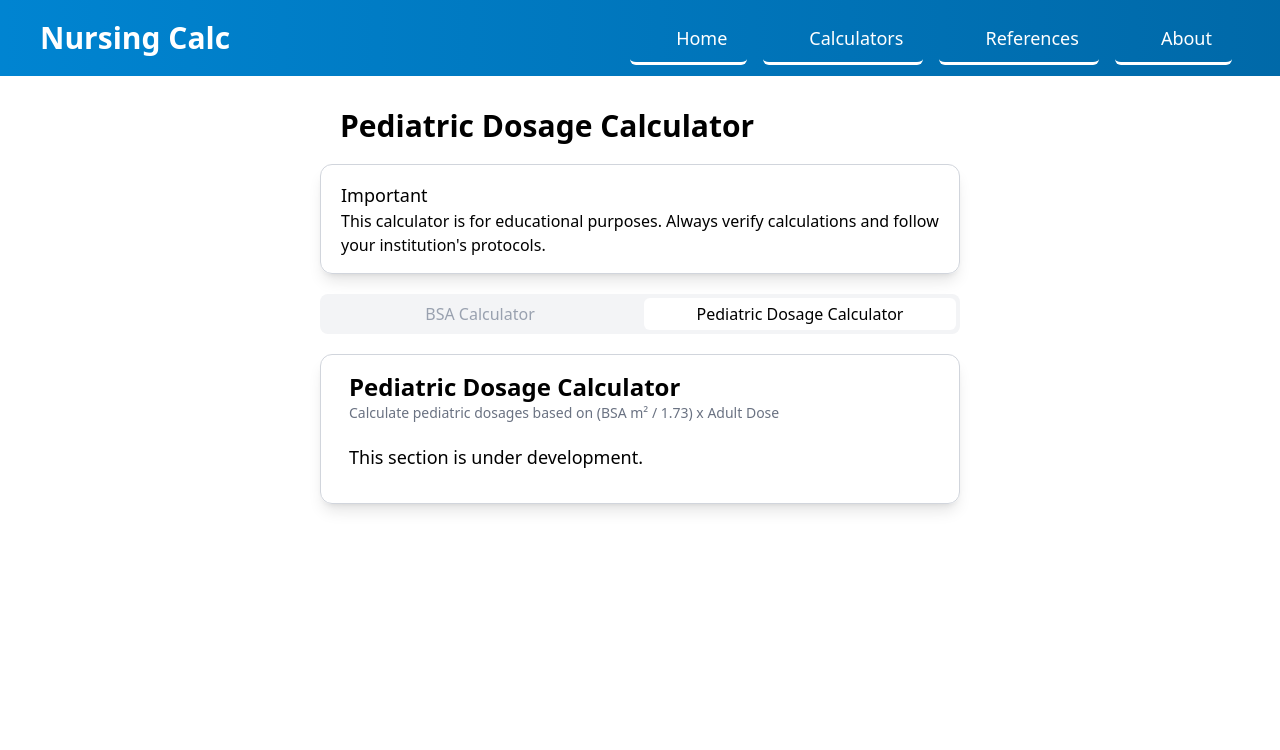
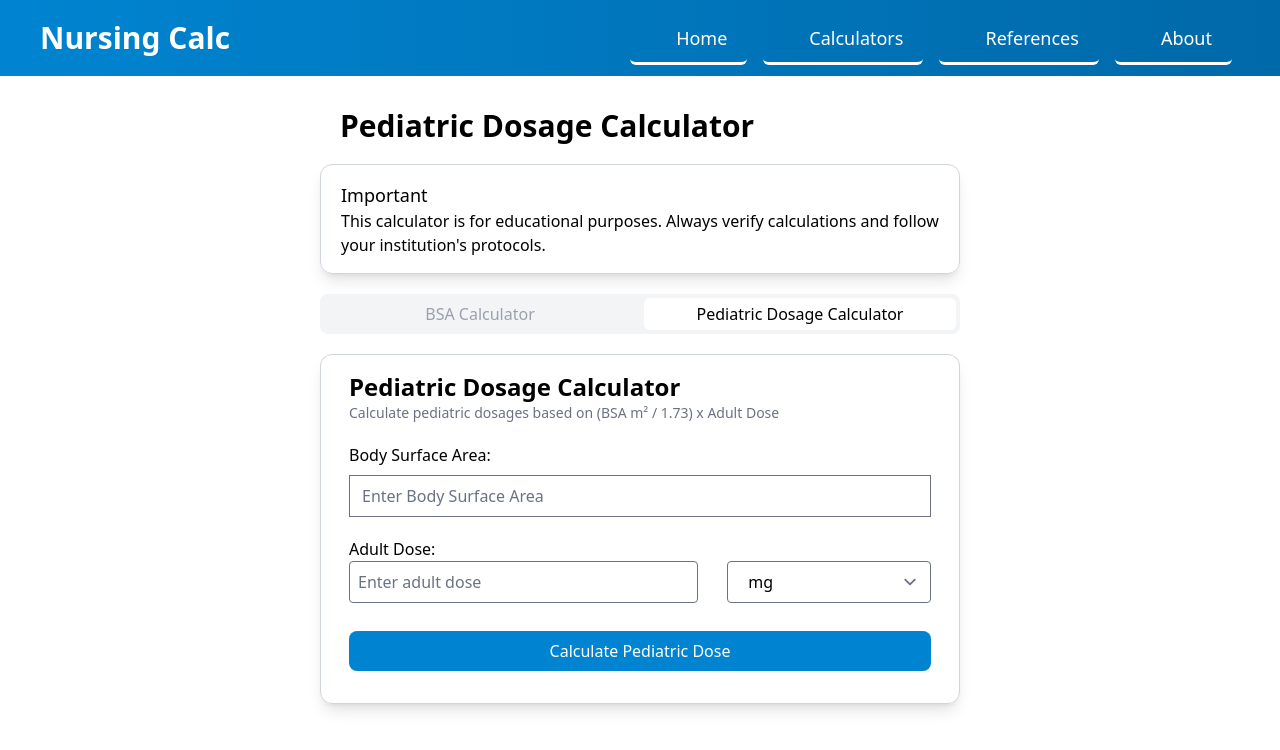
Before and after one commit to cianvergelll/Nursing-Calc, a SvelteKit app: page /calculators/pediatric-dosage in a window 1280 px wide. Both pictures are taken after a click on the button "Pediatric Dosage Calculator". Shown: the top 750 px of the page. Built offline with nearby package versions, Linux system fonts and the light colour scheme; some icons are missing.

Commit message:
pedriatic-dosage: update to latest version

```diff
--- a/src/routes/calculators/pediatric-dosage/+page.svelte
+++ b/src/routes/calculators/pediatric-dosage/+page.svelte
@@ -8,6 +8,16 @@
     let bsaSubmitted = $state(false);
     let pdcSubmitted = $state(false);
     let bsaResult = $state(0);
+    let adultDose = $state('');
+    let patientBSA = $state('');
+    let PediatricDose = $state(0);
+
+    let selectedAdultDose = $state('mg');
+    let adultDoseOption = [
+        { value: 'mg', label: 'mg' },
+        { value: 'mcg', label: 'mcg' },
+        { value: 'g', label: 'g' }
+    ];
 
     let selectedWeightOption = $state('kg');
     let weightOptions = [
@@ -50,6 +60,12 @@ function convertWeight() {
     }
 
     const inputStyle = "border p-2 rounded mb-2";
+
+    function calculatePediatricDose() {
+        pdcSubmitted = true;
+
+        PediatricDose = ((patientBSA / 1.73) * adultDose).toFixed(2);
+    }
  </script>
 
 <Navbar />
@@ -120,12 +136,36 @@ function convertWeight() {
         <button onclick={calculateBSA} class="py-2 mb-4 bg-sky-600 text-white px-10 rounded-lg w-full hover:bg-blue-700 transition hover:scale-100">Calculate Body Surface Area (BSA)</button>
     </div>
     {:else if activeTab === 'pdc'}
-        <div class="w-full border border-gray-300 py-4 rounded-xl px-7 shadow-lg mt-5">
+        <div class="w-full border border-gray-300 py-4 rounded-xl px-7 shadow-lg my-5">
             <p class="text-2xl font-bold flex flex-col">Pediatric Dosage Calculator</p>
             <p class="text-sm mb-5 text-gray-500">Calculate pediatric dosages based on (BSA m² / 1.73) x Adult Dose</p>
 
-            <!-- Add your pediatric dosage calculation logic here -->
-            <p class="text-lg mb-4">This section is under development.</p>
+            <div class="flex flex-col mb-5">
+            <label for="patient-weight" class="text-m mb-2 text-left">Body Surface Area:</label>
+            <input type="number" bind:value={patientBSA} placeholder="Enter Body Surface Area" />
+            </div>
+
+            <label for="patient-weight" class="text-m text-left">Adult Dose:</label>
+                <div class="flex justify-between mb-5">
+                    <input type="number" bind:value={adultDose} placeholder="Enter adult dose" class={`${inputStyle} w-[60%]`}/>
+                    <select bind:value={selectedAdultDose} class={`${inputStyle} w-[35%] pl-5`}>
+                    {#each adultDoseOption as option}
+                        <option value={option.value}>{option.label}</option>
+                    {/each}
+                    </select>
+                </div>
+
+                {#if pdcSubmitted && (!adultDose || !patientBSA)}
+            <p class="text-red-500 mb-4">Please enter adult dose and patient BSA</p>
+        {:else if pdcSubmitted && adultDose && patientBSA}
+            <div class="w-full mb-5 bg-sky-100 p-4 rounded">
+                <label for="Calculated Dose" class="text-lg">Calculated Dose:</label>
+                <p class="font-bold text-3xl my-1">{`${PediatricDose} ${selectedAdultDose}`}</p>
+                <p>{`Based on (${patientBSA} m² / 1.73) x ${adultDose}`}</p>
+            </div>
+        {/if}
+
+        <button onclick={calculatePediatricDose} class="py-2 mb-4 bg-sky-600 text-white px-10 rounded-lg w-full hover:bg-blue-700 transition hover:scale-100">Calculate Pediatric Dose</button>
         </div>
     {/if}
 </div>
```
Lines whose indentation alone changed are shown as unchanged.
